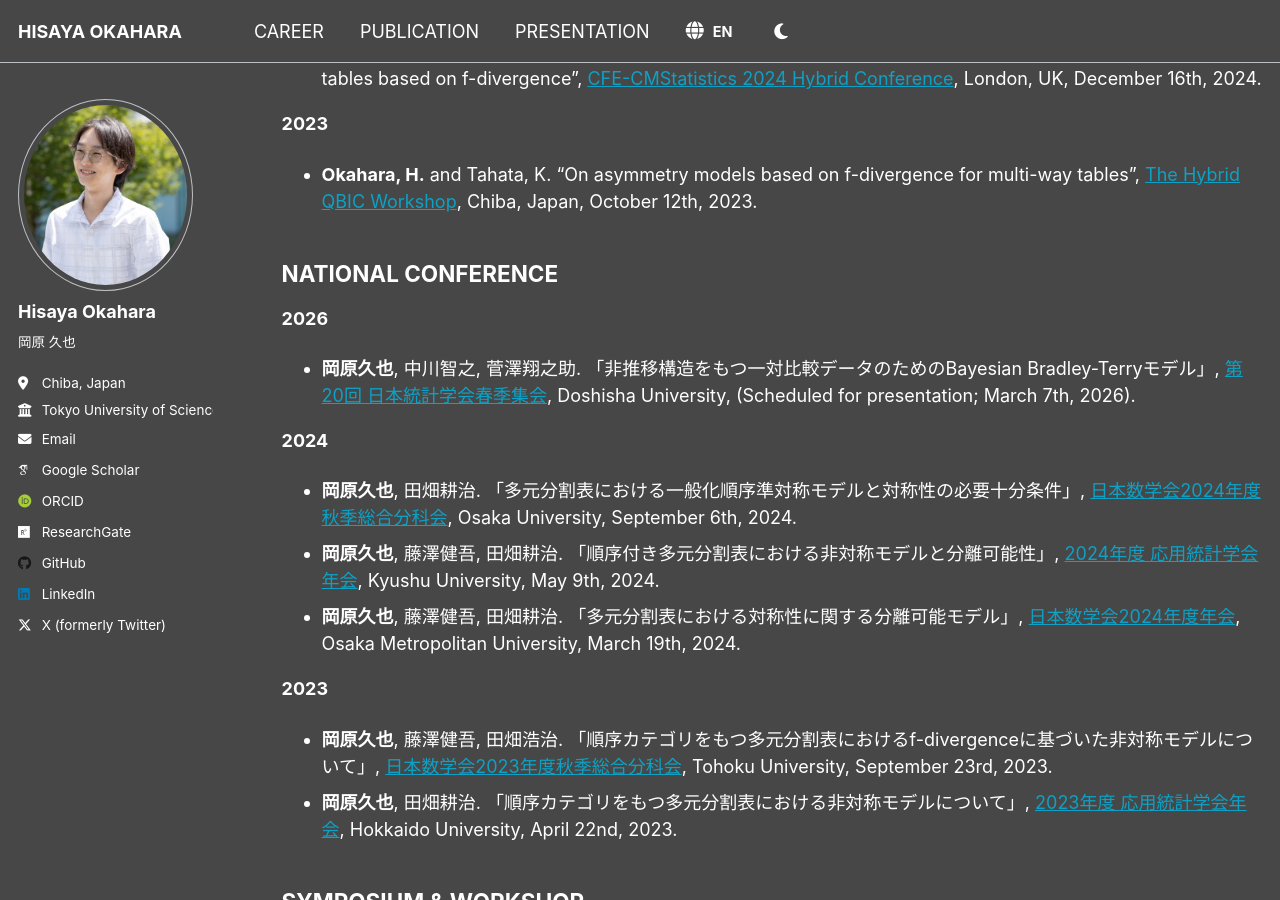
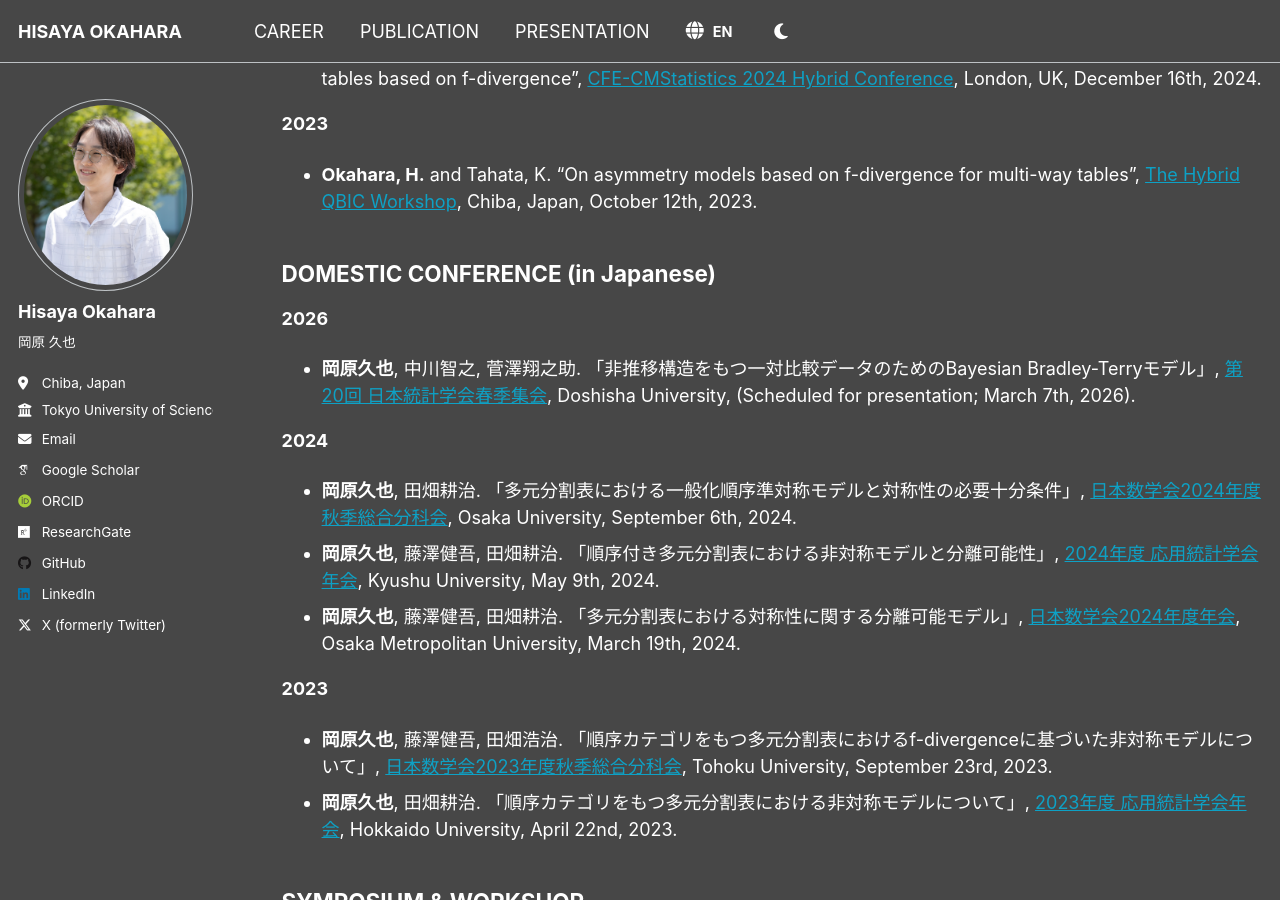
Before and after one commit to h-okahara/h-okahara.github.io, a Jekyll site: the page built from _pages/presentation.md, in a window 1280 px wide and 900 px high, scrolled down 591 px. Built offline with Jekyll 4.4.1, drawn with Linux system fonts in a browser that asks for light colours; some web fonts are replaced.

Commit message:
Update presentation.md

```diff
--- a/_pages/presentation.md
+++ b/_pages/presentation.md
@@ -21,7 +21,7 @@ author_profile: true
 - **Okahara, H.** and Tahata, K. "On asymmetry models based on f-divergence for multi-way tables", [The Hybrid QBIC Workshop](https://www.rs.noda.tus.ac.jp/qbic/VQBICworkshop2023new.html), <span data-i18n="presentation.loc_chiba">Chiba, Japan</span>, <span data-i18n="presentation.date_oct_12_2023">October 12th, 2023</span>.
 
 
-## <span data-i18n="presentation.header_domestic">NATIONAL CONFERENCE</span>
+## <span data-i18n="presentation.header_domestic">DOMESTIC CONFERENCE (in Japanese)</span>
 **2026**
 - **岡原久也**, 中川智之, 菅澤翔之助. 「非推移構造をもつ一対比較データのためのBayesian Bradley-Terryモデル」, [第20回 日本統計学会春季集会](https://jss2026spring.ywstat.jp/), <span data-i18n="presentation.loc_doshisha">Doshisha University,</span> (<span data-i18n="presentation.note_jss2026">Scheduled for presentation; March 7th, 2026</span>).
 
```
